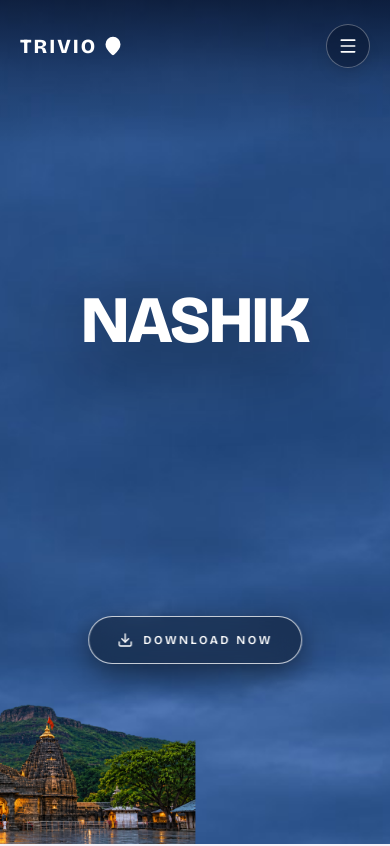
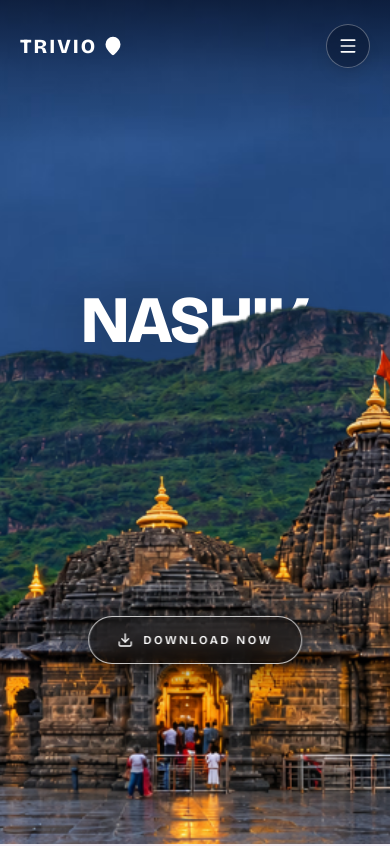
Before and after one commit to sooubh/nashik, a Next.js app: page / in a window 390 px wide. Shown: the top 846 px of the page. Built offline with nearby package versions, Linux system fonts and the light colour scheme.

Commit message:
Use same full-screen foreground artwork with responsive mobile framing

```diff
--- a/src/components/landing/HeroSection.tsx
+++ b/src/components/landing/HeroSection.tsx
@@ -11,7 +11,7 @@ export function HeroSection() {
 
   return (
     <section className="relative h-screen min-h-[640px] w-full overflow-hidden bg-slate-950 text-white select-none max-sm:h-[100svh] max-sm:min-h-[680px]">
-      {/* Desktop sky; phones use a portrait crop of the same original artwork. */}
+      {/* One original sky image is used across desktop and mobile. */}
       <div className="absolute inset-0 z-0 h-full w-full select-none">
         <div className="absolute inset-0 h-full w-full">
           <Image
@@ -41,7 +41,7 @@ export function HeroSection() {
         </h1>
       </motion.div>
 
-      {/* Mobile art direction: a portrait crop of the exact same transparent cutout. */}
+      {/* Reuse the exact desktop foreground cutout; responsive object-fit frames it for phones. */}
       <div className="pointer-events-none absolute inset-0 z-10 h-full w-full select-none">
         <div className="absolute inset-0 h-full w-full">
           <Image
@@ -53,7 +53,7 @@ export function HeroSection() {
             fetchPriority="high"
             quality={95}
             sizes="100vw"
-            className="scale-[1.002] object-cover object-center max-sm:left-1/2 max-sm:right-auto max-sm:top-auto max-sm:bottom-0 max-sm:h-[78svh] max-sm:w-auto max-sm:max-w-none max-sm:-translate-x-1/2 max-sm:object-contain max-sm:object-bottom"
+            className="scale-[1.002] object-cover object-center max-sm:scale-100 max-sm:object-[center_50%]"
           />
         </div>
       </div>
```
